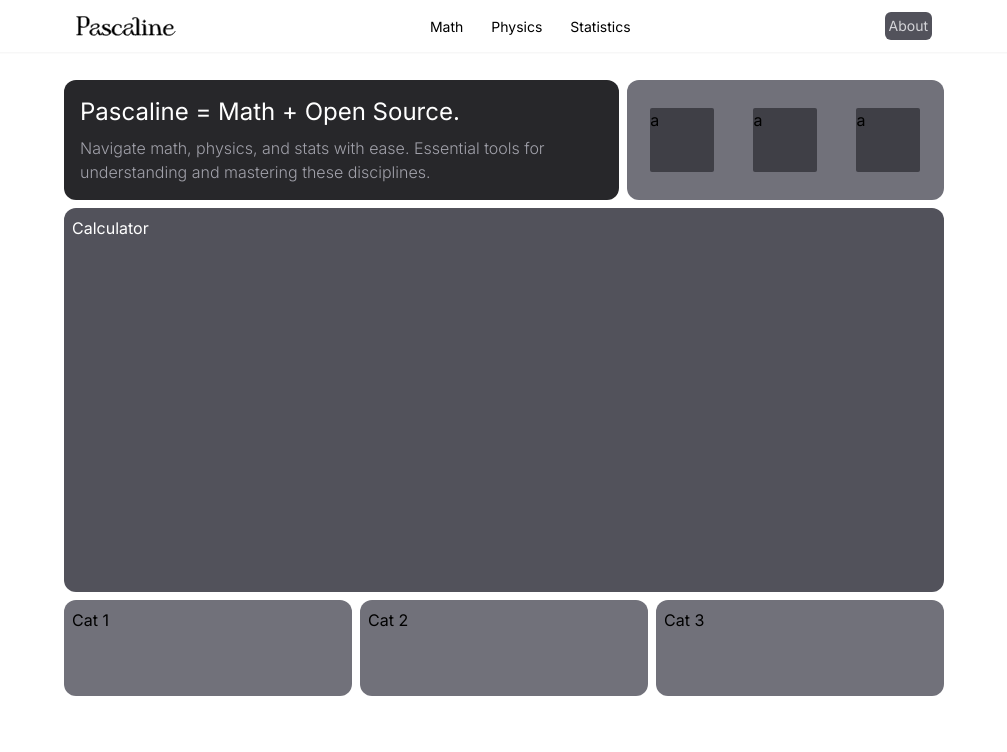
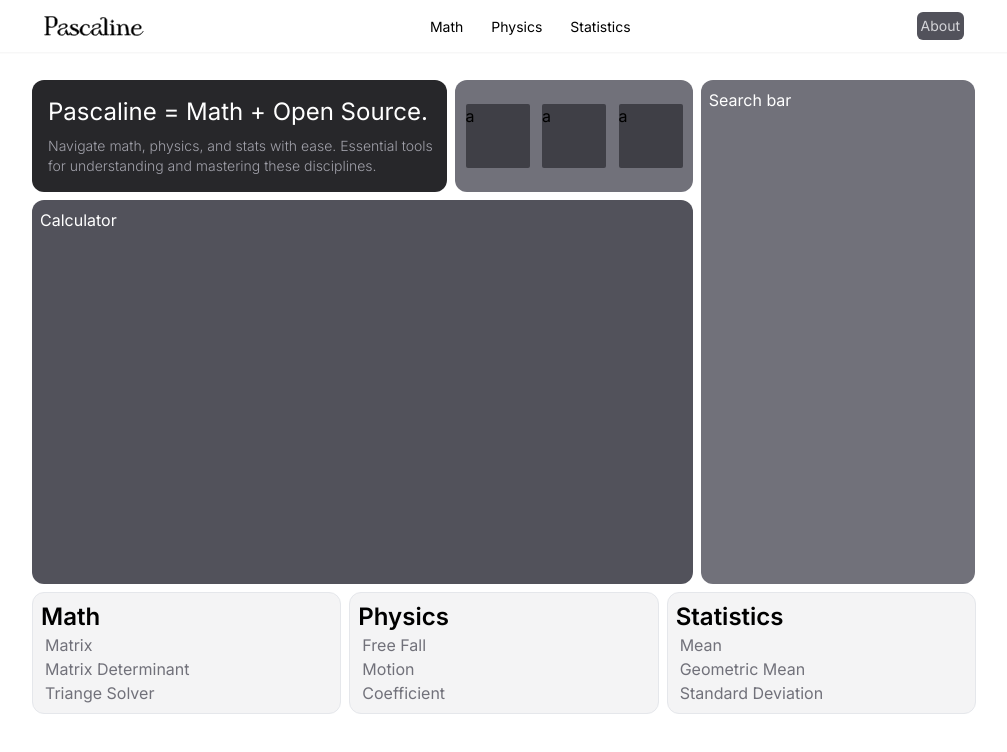
Before and after one commit to Hctor11/pascaline, a Next.js app: page / in a window 1280 px wide. Shown: the top 752 px of the page, without its empty margins (136-1143 px from the left). Built offline with nearby package versions, Linux system fonts and the light colour scheme.

Commit message:
[add] added search bar box and categories

```diff
--- a/components/Grid/Categories.tsx
+++ b/components/Grid/Categories.tsx
@@ -1,27 +1,43 @@
-import Link from "next/link"
+import Link from "next/link";
+import links from "../Navigation/MyLinks";
 
 const Categories = () => {
   return (
     <div className="grid md:grid-cols-3 gap-2">
-      <Link href=''>
-      <div className="bg-zinc-500 rounded-xl h-24 p-2">
-        <h1>Cat 1</h1>
-      </div>
-      </Link>
+      {links.map((link) => (
+        <>
+          <div className="bg-zinc-100 border rounded-xl p-2">
+            <Link className="text-2xl font-semibold hover:underline" href={link.mainLink}>
+              {link.name}
+            </Link>
+            {link.sublink?.map((sublinks) => (
+              <>
+                <div className="">
+                  <div className="ml-1">
+                    {sublinks.mySubLinks.map((MySublinks) => (
+                      <>
+                        <li
+                          key={MySublinks.link}
+                          className="list-none"
+                        >
+                          <Link
+                            href={MySublinks.link}
+                            className="text-md text-zinc-500 hover:text-zinc-700 hover:underline"
+                          >
+                            {MySublinks.name}
+                          </Link>
+                        </li>
+                      </>
+                    ))}
+                  </div>
+                </div>
+              </>
+            ))}
+          </div>
+        </>
+      ))}
+    </div>
+  );
+};
 
-      <Link href=''>
-      <div className="bg-zinc-500 rounded-xl h-24 p-2">
-        <h1>Cat 2</h1>
-      </div>
-      </Link>
-
-      <Link href=''>
-      <div className="bg-zinc-500 rounded-xl h-24 p-2">
-        <h1>Cat 3</h1>
-      </div>
-      </Link>
-    </div>
-  )
-}
-
-export default Categories
+export default Categories;
--- a/components/Grid/Grid.tsx
+++ b/components/Grid/Grid.tsx
@@ -1,17 +1,21 @@
-import SearchBar from "./SearchBar"
-import TitleAndSections from "./TitleAndSections"
-import Calculator from "./Calculator"
-import Categories from "./Categories"
+import SearchBar from "./SearchBar";
+import TitleAndSections from "./TitleAndSections";
+import Calculator from "./Calculator";
+import Categories from "./Categories";
 
 const Grid = () => {
   return (
-    <main className="gap-2 mt-3 grid grid-cols-1 p-2 lg:w-[70%] lg:m-auto lg:mt-5">
-        <SearchBar/>
-        <TitleAndSections/>
-        <Calculator/>
-        <Categories/>
+    <main className="box-border gap-2 mt-3 grid grid-cols-1 p-2 lg:w-[75%] lg:m-auto lg:mt-5">
+      <div className="m-auto grid gap-2 lg:grid-cols-[70%,29%] w-full">
+        <div className="grid gap-2 grid-cols-1 lg:m-auto">
+          <TitleAndSections />
+          <Calculator />
+        </div>
+        <SearchBar />
+      </div>
+      <Categories/>
     </main>
-  )
-}
+  );
+};
 
-export default Grid
+export default Grid;
--- a/components/Grid/SearchBar.tsx
+++ b/components/Grid/SearchBar.tsx
@@ -1,7 +1,7 @@
 
 const SearchBar = () => {
   return (
-    <div className="bg-zinc-500 p-2 rounded-md hidden">
+    <div className="bg-zinc-500 p-2 rounded-xl hidden lg:inline-flex">
         <h1 className="text-white">Search bar</h1>
     </div>
   )
--- a/components/Grid/Title.tsx
+++ b/components/Grid/Title.tsx
@@ -2,7 +2,7 @@ const Title = () => {
   return (
     <div className="bg-zinc-800 text-white p-4 lg:w-[70%] rounded-xl md:pr-24 lg:pr-2">
       <h1 className="text-2xl pb-2">Pascaline = Math + Open Source.</h1>
-      <p className="text-zinc-400 text-pretty font-light">
+      <p className="text-zinc-400 text-pretty text-sm font-light">
         Navigate math, physics, and stats with ease. Essential tools for
         understanding and mastering these disciplines.
       </p>
--- a/components/Navigation/Navigation.tsx
+++ b/components/Navigation/Navigation.tsx
@@ -10,7 +10,7 @@ const Navigation = () => {
 
   return (
     <nav className=" w-full shadow-sm bg-white ">
-      <div className="lg:w-[70%] lg:m-auto md:px-5 py-3 px-3 flex items-center justify-between">
+      <div className="lg:w-[75%] lg:m-auto md:px-5 py-3 px-3 flex items-center justify-between">
         <div className="cursor-pointer z-10 md:w-auto flex w-full justify-between">
           <Link href="/">
             <Image src="/NewLogo.svg" className="hover:invert-[30%] transition-all" alt="LOGO DEATHCLASSIC" width={100} height={100} />
--- a/components/Navigation/NavigationLinks.tsx
+++ b/components/Navigation/NavigationLinks.tsx
@@ -19,8 +19,8 @@ const NavigationLinks = () => {
             </Link>
             {link.submenu && (
               <div>
-                <div className="absolute top-10 hidden group-hover:md:block hover:md:block rounded-md">
-                  <div className="bg-white p-2 rounded-sm shadow-md">
+                <div className="absolute top-9 hidden group-hover:md:block hover:md:block rounded-md">
+                  <div className="bg-white p-3 rounded-sm shadow-md">
                     {link.sublink?.map((sublinks, id) => (
                       <>
                         <div key={id} className="mb-2 px-2">
```
